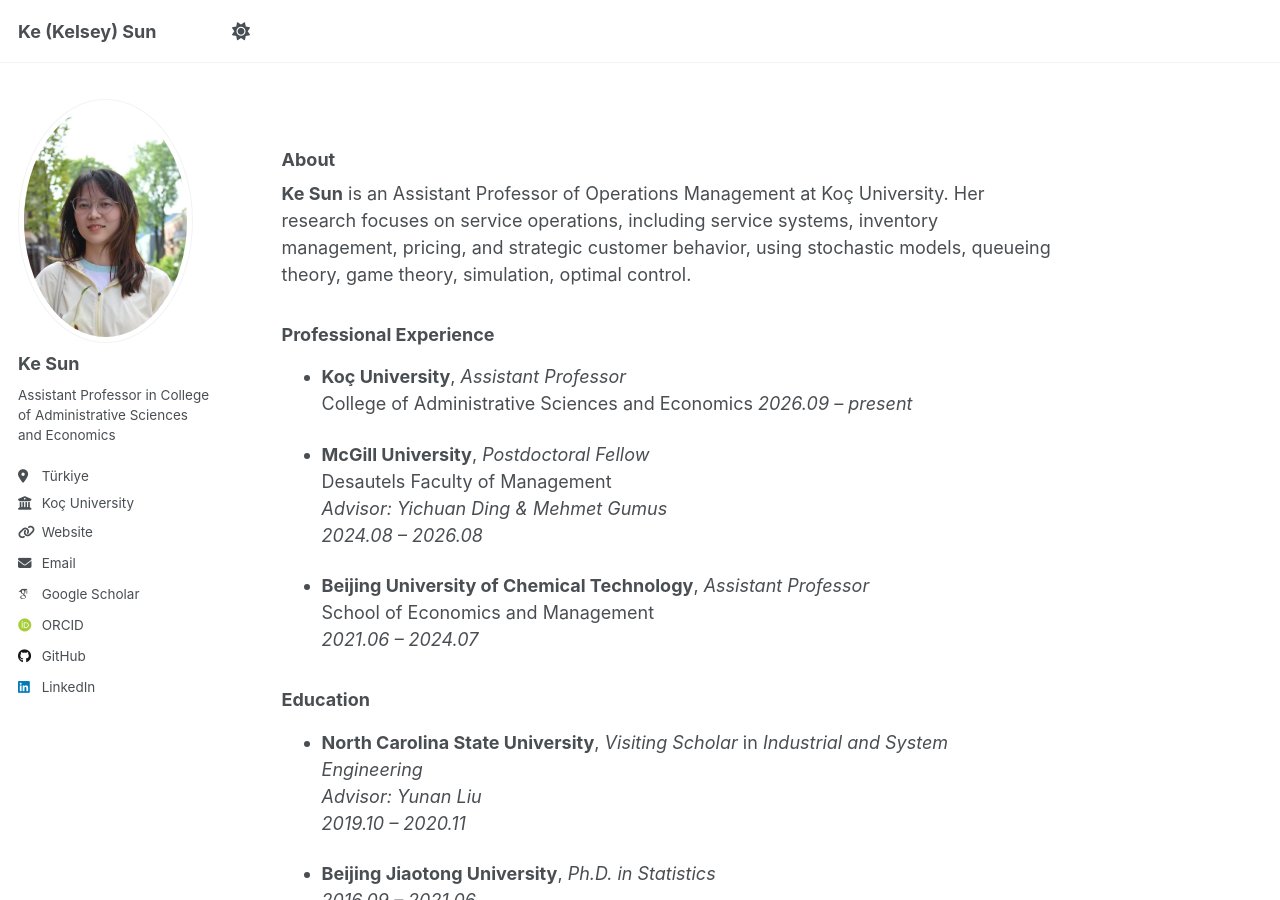
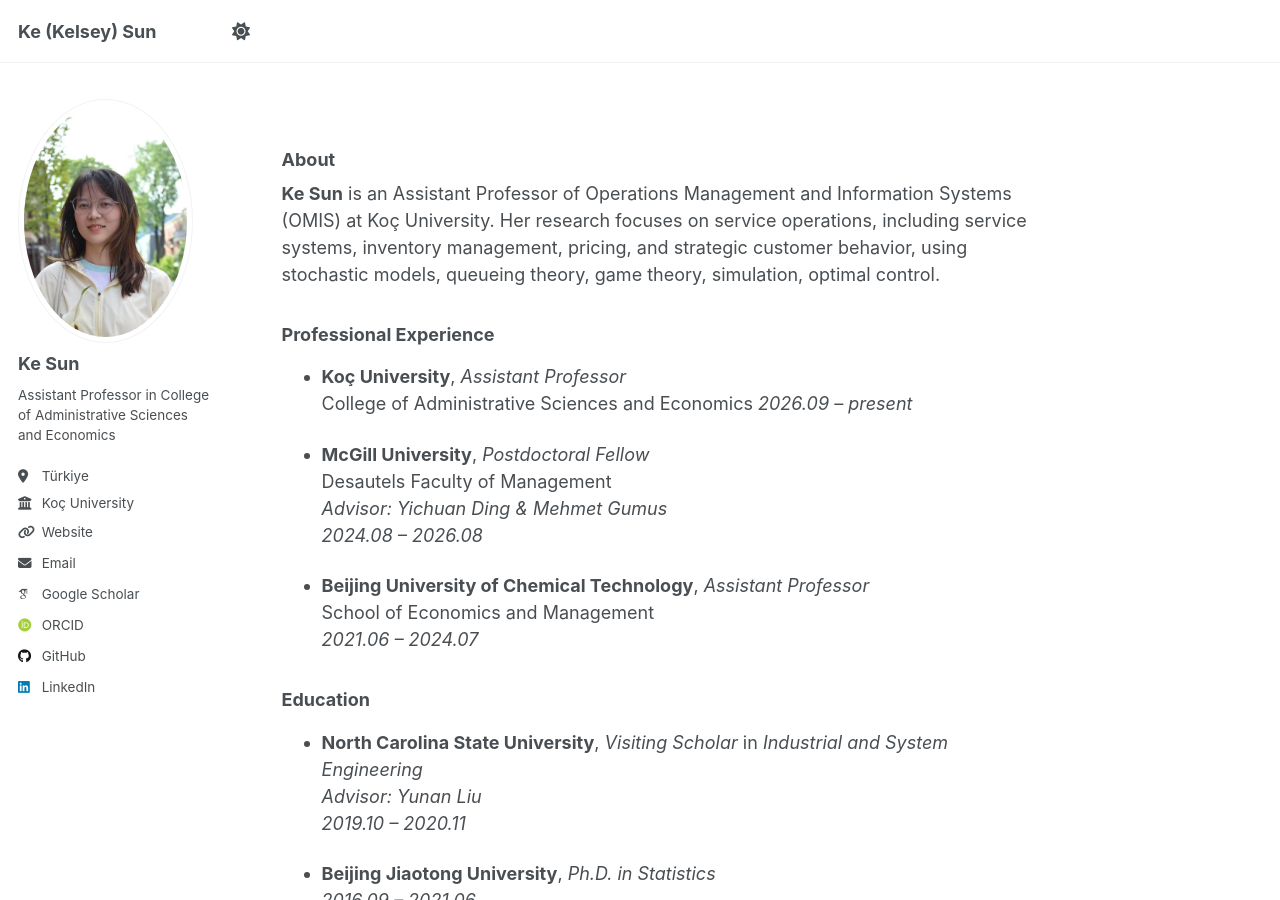
Before and after one commit to KeSun-2025/KeSun-2025.github.io, a Jekyll site: the page built from _pages/about.md, in a window 1280 px wide and 900 px high. Built offline with Jekyll 4.4.1, drawn with Linux system fonts in a browser that asks for light colours; some web fonts are replaced.

Commit message:
Update about.md

```diff
--- a/_pages/about.md
+++ b/_pages/about.md
@@ -10,7 +10,7 @@ redirect_from:
 
 ### About
 
-**Ke Sun** is an Assistant Professor of Operations Management at Koç University. Her research focuses on service operations, including service systems, inventory management, pricing, and strategic customer behavior, using stochastic models, queueing theory, game theory, simulation, optimal control.
+**Ke Sun** is an Assistant Professor of Operations Management and Information Systems (OMIS) at Koç University. Her research focuses on service operations, including service systems, inventory management, pricing, and strategic customer behavior, using stochastic models, queueing theory, game theory, simulation, optimal control.
 
 
 ### Professional Experience
```
